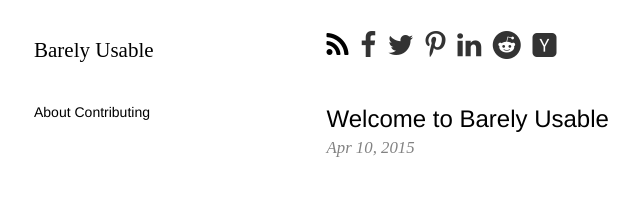
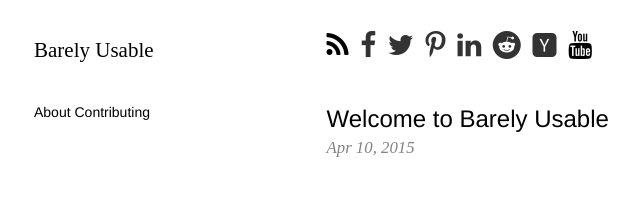
Before and after one commit to wkoszek/barelyusable, a Jekyll site: the page built from index.html, in a window 1280 px wide. Shown: the top 221 px of the page, without its empty margins (36-676 px from the left). Built offline with Jekyll 4.4.1, drawn with Linux system fonts in a browser that asks for light colours; nearby versions of some CDN libraries; comment, search, counter and statistics services are not loaded.

```diff
--- a/_includes/header.html
+++ b/_includes/header.html
@@ -19,6 +19,10 @@
 				<i class="fa fa-reddit fa-2x"></i>
 				&nbsp;
 				<i class="fa fa-hacker-news fa-2x"></i>
+				&nbsp;
+				<a href="https://www.youtube.com/channel/UCH28zvX3YgI2ZvAO9zjdRpg">
+					<i class="fa fa-youtube fa-2x"></i>
+				</a>
 			</div>
 			<div class="col-md-3 hdrsearch">
 				<!--
```
